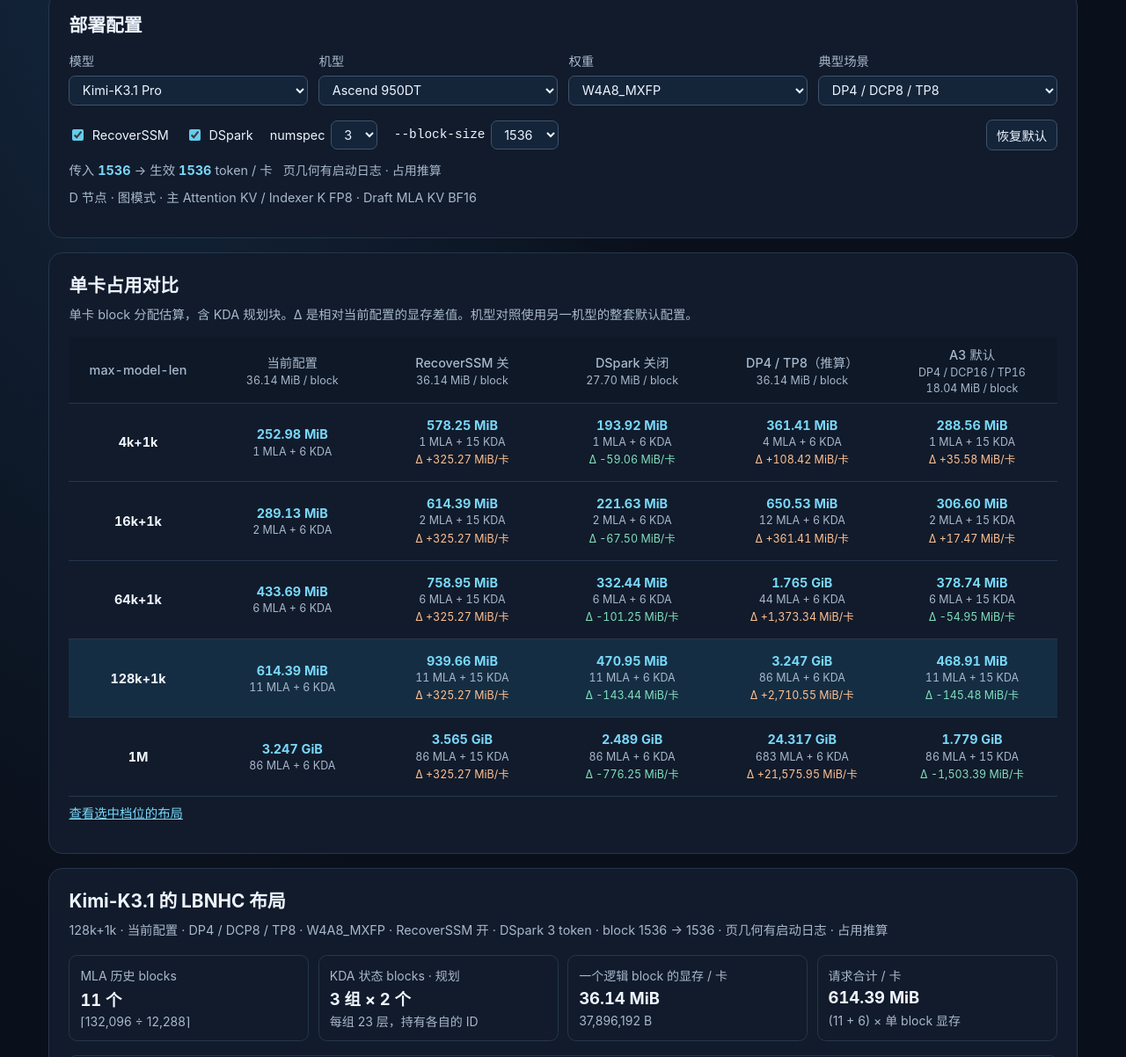
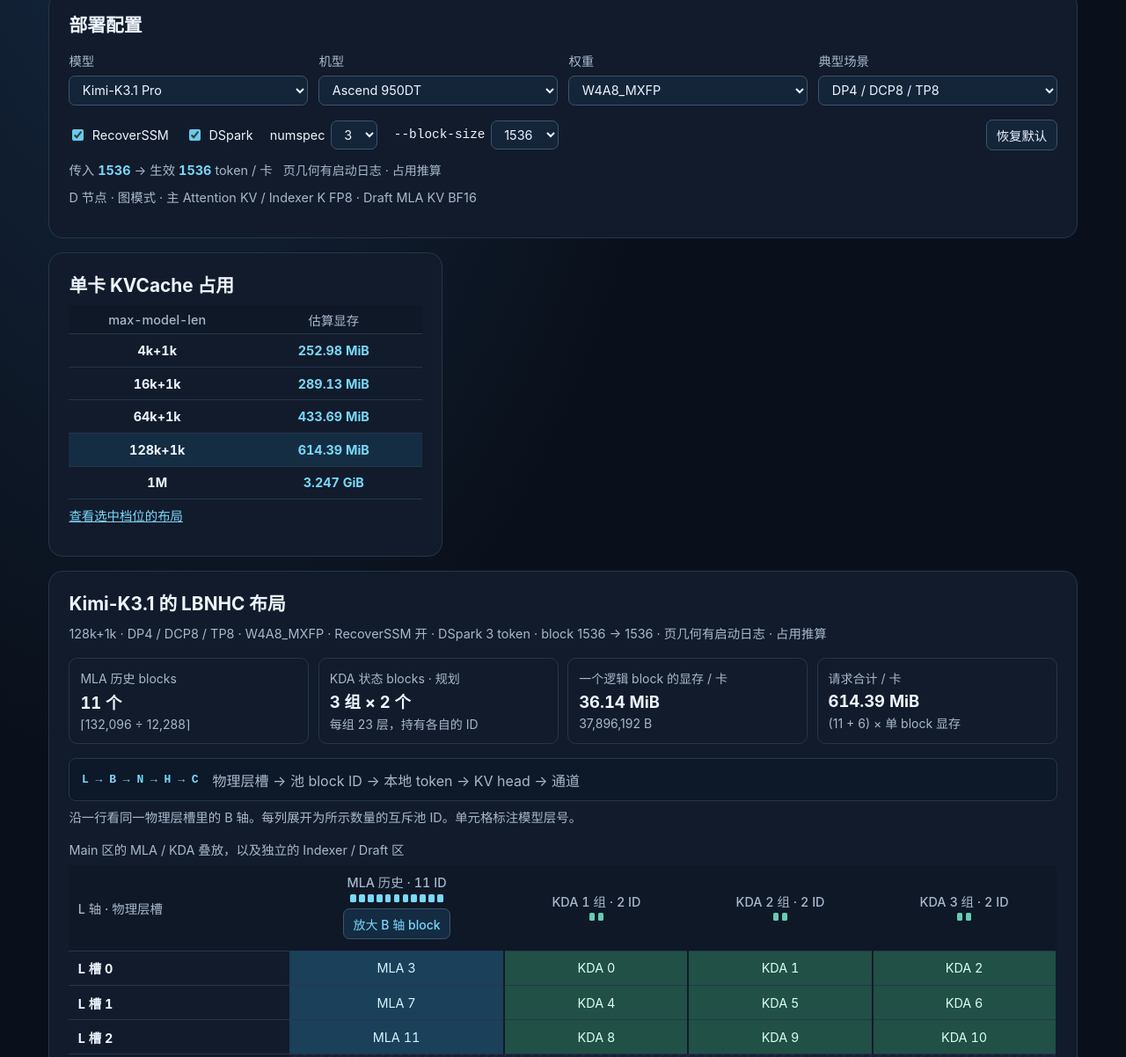
Before and after one commit to Dawn952/kvcache-analysis, a plain HTML site: page index.html in a window 1280 px wide. Shown: the part 238-1440 px from the top of the page at 88% size. Drawn offline with Linux system fonts and the light colour scheme.

Commit message:
Show only the selected configuration in a compact KVCache table

```diff
--- a/app.js
+++ b/app.js
@@ -13,18 +13,14 @@ const results = byId('results');
 const layout = byId('layout');
 const detail = byId('detail');
 let selected = 3;
-let layoutColumn = 0;
 let showMiddleSlots = false;
 let showBlockZoom = false;
-let comparisons;
+let current;
 
 const fmt = new Intl.NumberFormat('zh-CN');
 const memory = (bytes) => bytes >= 2 ** 30
   ? `${(bytes / 2 ** 30).toFixed(3)} GiB`
   : `${(bytes / 2 ** 20).toFixed(2)} MiB`;
-const signedMiB = new Intl.NumberFormat('zh-CN', { signDisplay: 'exceptZero', minimumFractionDigits: 2, maximumFractionDigits: 2 });
-const memoryDelta = (bytes) => `${signedMiB.format(bytes / 2 ** 20)} MiB/卡`;
-const deltaClass = (bytes) => bytes > 0 ? 'delta-up' : bytes < 0 ? 'delta-down' : 'delta-even';
 const lengths = ['4k+1k', '16k+1k', '64k+1k', '128k+1k', '1M'];
 const topology = ({ platform, dcp }) => `DP4${dcp > 1 ? ` / DCP${dcp}` : ''} / TP${platforms[platform].tp}`;
 const weightLabel = (value) => value === 'native' ? 'Moonshot 原生 MXFP4' : value;
@@ -39,76 +35,39 @@ function geometryEvidence(value, config) {
   return config.dcp === 8 && value.localBlock === defaultBlock ? '页几何有启动日志 · 占用推算' : '源码推算 · 未实测';
 }
 
-function defaultConfiguration(platform) {
-  const preset = platforms[platform];
-  return { platform, weight: preset.weights[0], dcp: preset.dcp, recover: preset.recover, spec: 3,
-    requestedBlock: preset.defaultBlock };
-}
-
 function selectPlatform() {
   const platform = hardware.value;
   const preset = platforms[platform];
-  const defaults = defaultConfiguration(platform);
   const dcpOptions = platform === 'a5' ? [preset.dcp, 1] : [preset.dcp];
   weight.replaceChildren(...preset.weights.map(value => new Option(weightLabel(value), value)));
-  weight.value = defaults.weight;
   scenario.replaceChildren(...dcpOptions.map(dcp => new Option(topology({ platform, dcp }), dcp)));
   blockSize.replaceChildren(...preset.blockOptions.map(size => new Option(size, size)));
-  blockSize.value = String(defaults.requestedBlock);
-  recover.checked = defaults.recover;
+  blockSize.value = String(preset.defaultBlock);
+  recover.checked = preset.recover;
   draft.checked = true;
-  spec.value = String(defaults.spec);
+  spec.value = '3';
   render();
 }
 
 function render() {
-  layoutColumn = 0;
   spec.disabled = !draft.checked;
   recover.disabled = !draft.checked;
   if (recover.disabled) recover.checked = false;
-  const current = { platform: hardware.value, weight: weight.value, dcp: Number(scenario.value), recover: recover.checked,
+  current = { platform: hardware.value, weight: weight.value, dcp: Number(scenario.value), recover: recover.checked,
     spec: draft.checked ? Number(spec.value) : 0, requestedBlock: Number(blockSize.value) };
   const preset = platforms[current.platform];
   byId('native-weight-note').hidden = current.weight !== 'native';
   byId('cache-dtypes').textContent = `D 节点 · 图模式 · 主 Attention KV / Indexer K ${preset.cacheDtype} · Draft MLA KV ${current.spec ? 'BF16' : '关闭'}`;
   const geometry = calculate(inputs[0], current);
   byId('block-size-summary').innerHTML = `<span>传入 <strong>${geometry.requestedBlock}</strong> → 生效 <strong>${geometry.localBlock}</strong> token / 卡</span><small>${geometryEvidence(geometry, current)}</small>`;
-  comparisons = [{ config: current, label: '当前配置' }];
-  if (current.spec !== 0) {
-    comparisons.push(
-      { config: { ...current, recover: !current.recover }, label: `RecoverSSM ${current.recover ? '关' : '开'}` },
-      { config: { ...current, recover: false, spec: 0 }, label: 'DSpark 关闭' },
-    );
-  }
-  if (current.spec !== 3) comparisons.push({ config: { ...current, spec: 3 }, label: 'DSpark 3 token' });
-  if (current.platform === 'a5') {
-    const alternate = { ...current, dcp: current.dcp === preset.dcp ? 1 : preset.dcp };
-    comparisons.push({ config: alternate, label: `${topology(alternate)}${alternate.dcp === 1 ? '（推算）' : ''}` });
-  }
-  const other = defaultConfiguration(current.platform === 'a3' ? 'a5' : 'a3');
-  const otherName = other.platform === 'a3' ? 'A3' : '950DT';
-  comparisons.push({ config: other, label: `${otherName} 默认`, subtitle: topology(other) });
-  byId('comparison-columns').span = comparisons.length;
-  results.closest('table').style.setProperty('--comparison-count', comparisons.length);
-  byId('comparison-headings').innerHTML = '<th scope="col">max-model-len</th>' + comparisons.map(({ config, label, subtitle }) => {
-    const { bytesPerId } = calculate(inputs[0], config);
-    return `<th scope="col" class="config-heading">${label}${subtitle ? `<small>${subtitle}</small>` : ''}<small>${memory(bytesPerId)} / block</small></th>`;
-  }).join('');
   results.innerHTML = inputs.map((input, index) => {
-    const values = comparisons.map(({ config }) => calculate(input, config));
-    const cells = comparisons.map(({ config, label }, column) => {
-      const value = values[column];
-      const delta = value.bytes - values[0].bytes;
-      const deltaLabel = column ? `Δ ${memoryDelta(delta)}` : '';
-      return `<td><button type="button" class="value" data-row="${index}" data-column="${column}" aria-label="${lengths[index]}，${label}，${describe(config)}，${memory(value.bytes)}${column ? `，${deltaLabel}` : ''}，查看明细">${memory(value.bytes)}<small>${value.historyIds} MLA + ${value.stateIds} KDA</small>${column ? `<small class="${deltaClass(delta)}">${deltaLabel}</small>` : ''}</button></td>`;
-    }).join('');
-    return `<tr><th scope="row"><button type="button" class="length" data-row="${index}" aria-pressed="${index === selected}">${lengths[index]}</button></th>${cells}</tr>`;
+    const value = memory(calculate(input, current).bytes);
+    return `<tr><th scope="row"><button type="button" class="length" data-row="${index}" aria-pressed="${index === selected}">${lengths[index]}</button></th><td><button type="button" class="value" data-row="${index}" aria-label="${lengths[index]}，${value}，查看明细">${value}</button></td></tr>`;
   }).join('');
   renderLayout();
 }
 
 function renderLayout() {
-  const { config: current, label } = comparisons[layoutColumn];
   const value = calculate(inputs[selected], current);
   const groups = Array.from({ length: stateGroups }, (_, index) => index);
   const { pages, regions } = value;
@@ -123,7 +82,7 @@ function renderLayout() {
       ? '<td class="empty">空槽</td>' : `<td class="kda">KDA ${slot * 4 + group}</td>`).join('')}</tr>`;
   });
   const sideRow = (name, layers, kind, text) => `<tr><th scope="row">${name} 区 × ${layers} 层</th><td class="${kind}">${text}</td>${groups.map(() => '<td class="empty">预留空页</td>').join('')}</tr>`;
-  byId('layout-caption').textContent = `${lengths[selected]} · ${label} · ${topology(current)} · ${weightLabel(current.weight)} · ${describe(current)} · block ${value.requestedBlock} → ${value.localBlock} · ${geometryEvidence(value, current)}`;
+  byId('layout-caption').textContent = `${lengths[selected]} · ${topology(current)} · ${weightLabel(current.weight)} · ${describe(current)} · block ${value.requestedBlock} → ${value.localBlock} · ${geometryEvidence(value, current)}`;
   layout.innerHTML = `
     <div class="flow">
       <div><small>MLA 历史 blocks</small><strong>${value.historyIds} 个</strong><small>⌈${fmt.format(value.limit)} ÷ ${fmt.format(value.coverage)}⌉</small></div>
@@ -209,20 +168,12 @@ layout.addEventListener('click', (event) => {
   }
 });
 
-function openDetail(row, column) {
-  const { config, label } = comparisons[column];
+function openDetail(row) {
+  const config = current;
   const value = calculate(inputs[row], config);
   byId('detail-title').textContent = `${memory(value.bytes)} / 卡`;
-  byId('detail-caption').textContent = `${lengths[row]} · ${label} · ${topology(config)} · ${weightLabel(config.weight)} · ${describe(config)} · block ${value.requestedBlock} → ${value.localBlock} · ${geometryEvidence(value, config)}`;
-  let difference = '';
-  if (column) {
-    const baseline = calculate(inputs[row], comparisons[0].config);
-    const blockCount = value.historyIds + value.stateIds;
-    const countCost = (blockCount - baseline.historyIds - baseline.stateIds) * baseline.bytesPerId;
-    const priceCost = (value.bytesPerId - baseline.bytesPerId) * blockCount;
-    difference = `<p class="caption">相对当前配置 <strong class="${deltaClass(value.bytes - baseline.bytes)}">${memoryDelta(value.bytes - baseline.bytes)}</strong>。块数差按基准单价计 ${memoryDelta(countCost)}，单价差按对照块数计 ${memoryDelta(priceCost)}。</p>`;
-  }
-  byId('detail-rows').innerHTML = `${difference}<p class="caption">历史 ID = ⌈${fmt.format(value.limit)} / ${fmt.format(value.coverage)}⌉ = ${value.historyIds}。投机预留受本档 <code>max-model-len</code> 截断。KDA 规划 = 3 组 × ${value.stateCopies} 份 = ${value.stateIds} ID。每个 ID 占 ${memory(value.bytesPerId)} / 卡。</p>${value.rows.map((entry) => `<details class="breakdown"><summary><span>${entry.name}</span><strong>${memory(entry.bytes)}</strong></summary><p>${entry.shape}</p><p><code>${entry.formula} = ${fmt.format(entry.bytes)} B</code></p><p class="tags">${entry.tags.map((tag) => `<span>${tag}</span>`).join('')}</p></details>`).join('')}`;
+  byId('detail-caption').textContent = `${lengths[row]} · ${topology(config)} · ${weightLabel(config.weight)} · ${describe(config)} · block ${value.requestedBlock} → ${value.localBlock} · ${geometryEvidence(value, config)}`;
+  byId('detail-rows').innerHTML = `<p class="caption">历史 ID = ⌈${fmt.format(value.limit)} / ${fmt.format(value.coverage)}⌉ = ${value.historyIds}。投机预留受本档 <code>max-model-len</code> 截断。KDA 规划 = 3 组 × ${value.stateCopies} 份 = ${value.stateIds} ID。每个 ID 占 ${memory(value.bytesPerId)} / 卡。</p>${value.rows.map((entry) => `<details class="breakdown"><summary><span>${entry.name}</span><strong>${memory(entry.bytes)}</strong></summary><p>${entry.shape}</p><p><code>${entry.formula} = ${fmt.format(entry.bytes)} B</code></p><p class="tags">${entry.tags.map((tag) => `<span>${tag}</span>`).join('')}</p></details>`).join('')}`;
   detail.showModal();
 }
 
@@ -230,12 +181,11 @@ results.addEventListener('click', (event) => {
   const button = event.target.closest('button[data-row]');
   if (!button) return;
   selected = Number(button.dataset.row);
-  layoutColumn = Number(button.dataset.column ?? 0);
   for (const lengthButton of results.querySelectorAll('.length')) {
     lengthButton.setAttribute('aria-pressed', Number(lengthButton.dataset.row) === selected);
   }
   renderLayout();
-  if (button.dataset.column !== undefined) openDetail(selected, Number(button.dataset.column));
+  if (button.classList.contains('value')) openDetail(selected);
 });
 
 for (const control of [weight, scenario, recover, draft, spec, blockSize]) control.addEventListener('change', render);
--- a/index.html
+++ b/index.html
@@ -3,7 +3,7 @@
 <meta charset="utf-8">
 <meta name="viewport" content="width=device-width, initial-scale=1">
 <title>KVCache 对比台</title>
-<link rel="stylesheet" href="style.css?v=10">
+<link rel="stylesheet" href="style.css?v=12">
 <main>
   <header>
     <p class="eyebrow">vLLM ASCEND / DECODE</p>
@@ -31,14 +31,12 @@
     <p class="caption" id="native-weight-note" hidden>原生档假设 KV dtype 和分组沿用 950DT 场景，估算范围为单请求 KVCache。<a href="https://huggingface.co/moonshotai/Kimi-K3.1-Pro">Moonshot 原生权重</a></p>
   </section>
 
-  <section aria-labelledby="results-title">
-    <h2 id="results-title">单卡占用对比</h2>
-    <p class="caption">单卡 block 分配估算，含 KDA 规划块。Δ 是相对当前配置的显存差值。机型对照使用另一机型的整套默认配置。</p>
-    <div class="scroll"><table class="comparison-table">
-      <colgroup><col class="length-col"><col id="comparison-columns" span="5"></colgroup>
-      <thead><tr id="comparison-headings"><th scope="col">max-model-len</th></tr></thead>
+  <section class="results-panel" aria-labelledby="results-title">
+    <h2 id="results-title">单卡 KVCache 占用</h2>
+    <table class="results-table">
+      <thead><tr><th scope="col">max-model-len</th><th scope="col">估算显存</th></tr></thead>
       <tbody id="results"></tbody>
-    </table></div>
+    </table>
     <p class="caption"><a href="#cache-layout">查看选中档位的布局</a></p>
   </section>
 
@@ -71,5 +69,5 @@
   <div id="detail-rows"></div>
 </dialog>
 <script src="model.js?v=11" defer></script>
-<script src="app.js?v=11" defer></script>
+<script src="app.js?v=12" defer></script>
 </html>
--- a/style.css
+++ b/style.css
@@ -161,25 +161,24 @@ thead th {
   background: #0e1827;
 }
 
-.comparison-table {
-  min-width: calc(7rem + var(--comparison-count, 5) * 8.6rem);
+.results-panel {
+  max-width: 28rem;
+}
+
+.results-table {
   table-layout: fixed;
 }
 
-.comparison-table .length-col {
-  width: 14%;
+.results-table th, .results-table td {
+  text-align: center;
+  vertical-align: middle;
+  padding: .35rem .45rem;
 }
 
-.comparison-table th, .comparison-table td {
-  text-align: center;
-  vertical-align: middle;
-  padding-inline: .45rem;
-}
-
-.comparison-table .value, .comparison-table .length {
+.results-table .value, .results-table .length {
   display: block;
   width: 100%;
-  padding-inline: .2rem;
+  padding: .2rem;
   text-align: center;
 }
 
@@ -344,22 +343,6 @@ dialog::backdrop {
 .pool-map th:not(:first-child), .pool-map td:not([colspan]) {
   text-align: center;
   vertical-align: middle;
-}
-
-.value small, .config-heading small {
-  display: block;
-  color: var(--muted);
-  font-size: .78rem;
-  font-weight: 400;
-  margin-top: .2rem;
-}
-
-.value .delta-up, .delta-up {
-  color: #ffc091;
-}
-
-.value .delta-down, .delta-down {
-  color: #81dfbe;
 }
 
 .flow strong {
```
Also changed, not shown: 1 other file.
